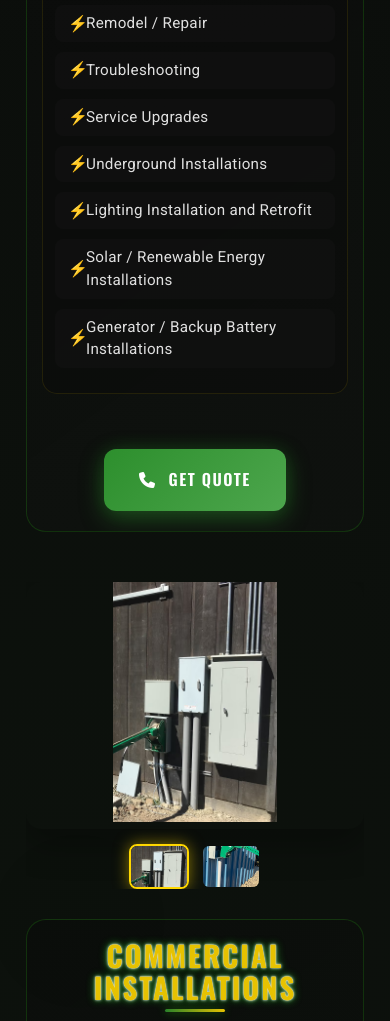
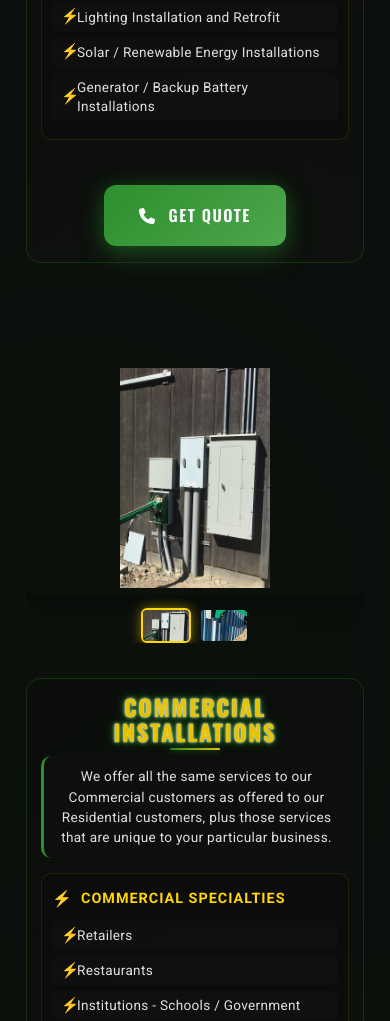
Before and after one commit to timothyjjcrow/roots-power, a website: page index.html in a window 390 px wide. Shown: the part 1847-2868 px from the top of the page. Drawn offline with nearby package versions, Linux system fonts and the light colour scheme.

Commit message:
Enhanced services section: Made more compact, better image proportions, and centered content layout

```diff
--- a/services.css
+++ b/services.css
@@ -1,10 +1,10 @@
 /* ===== SERVICES SECTION REDESIGN ===== */
 .services {
-  padding: 120px 0;
+  padding: 80px 0;
   background: var(--electric-black);
   position: relative;
-  min-height: 100vh;
-  overflow: hidden;
+  min-height: auto;
+  overflow: visible;
 }
 
 /* Section title styling - ensures "Services" title has neon effect */
@@ -15,10 +15,9 @@
   color: var(--electric-green);
   text-transform: uppercase;
   letter-spacing: 4px;
-  text-shadow: 0 0 1px #fff, /* Inner white - further reduced */ 0 0 3px #fff,
-    /* Middle white - further reduced */ 0 0 5px var(--electric-green),
-    /* Inner color - further reduced */ 0 0 10px var(--electric-green); /* Outer color - further reduced */
-  animation: neonFlicker 12s infinite; /* Increased duration from 4s to 12s */
+  text-shadow: 0 0 1px #fff, 0 0 3px #fff, 0 0 5px var(--electric-green),
+    0 0 10px var(--electric-green);
+  animation: neonFlicker 12s infinite;
 }
 
 /* Realistic neon flickering animation for all titles */
@@ -31,24 +30,22 @@
   94%,
   96%,
   100% {
-    text-shadow: 0 0 1px #fff, /* Inner white - further reduced */ 0 0 3px #fff,
-      /* Middle white - further reduced */ 0 0 5px var(--electric-green),
-      /* Inner color - further reduced */ 0 0 10px var(--electric-green); /* Outer color - further reduced */
-    opacity: 0.9; /* Reduced opacity */
+    text-shadow: 0 0 1px #fff, 0 0 3px #fff, 0 0 5px var(--electric-green),
+      0 0 10px var(--electric-green);
+    opacity: 0.9;
   }
 
   20%,
   24%,
   95% {
-    text-shadow: 0 0 1px #fff,
-      /* further reduced */ 0 0 2px var(--electric-green),
-      /* further reduced */ 0 0 4px var(--electric-green); /* further reduced */
-    opacity: 0.65; /* Reduced opacity */
+    text-shadow: 0 0 1px #fff, 0 0 2px var(--electric-green),
+      0 0 4px var(--electric-green);
+    opacity: 0.65;
   }
 
   22% {
     text-shadow: none;
-    opacity: 0.3; /* Reduced opacity */
+    opacity: 0.3;
   }
 }
 
@@ -73,28 +70,29 @@
 }
 
 .service-showcase {
-  margin-bottom: 120px;
-  padding: 0 2rem;
+  margin-bottom: 60px;
+  padding: 15px 2rem;
   width: 100%;
   max-width: 100vw;
-  overflow-x: hidden;
+  overflow: visible;
   box-sizing: border-box;
 }
 
 .service-container {
   display: grid;
-  grid-template-columns: 1fr 1fr;
-  gap: 70px;
+  grid-template-columns: 1fr 1.2fr;
+  gap: 50px;
   align-items: center;
-  max-width: 1200px;
+  max-width: 1400px;
   margin: 0 auto;
-  padding: 0 2rem;
+  padding: 15px 2rem;
   width: 100%;
   box-sizing: border-box;
+  overflow: visible;
 }
 
 .service-showcase.reverse .service-container {
-  grid-template-columns: 1fr 1fr;
+  grid-template-columns: 1.2fr 1fr;
 }
 
 .service-showcase.reverse .service-info {
@@ -109,7 +107,7 @@
   display: flex;
   flex-direction: column;
   justify-content: center;
-  align-items: flex-start;
+  align-items: center;
   width: 100%;
   max-width: 100%;
   background: linear-gradient(
@@ -117,12 +115,14 @@
     rgba(10, 10, 10, 0.4),
     rgba(26, 26, 26, 0.2)
   );
-  padding: 35px 30px;
-  border-radius: 20px;
+  padding: 25px 20px;
+  border-radius: 15px;
   border: 1px solid rgba(57, 255, 20, 0.15);
   position: relative;
-  overflow: hidden;
+  overflow: visible;
   transition: all 0.4s cubic-bezier(0.4, 0, 0.2, 1);
+  margin: 10px 0;
+  text-align: center;
 }
 
 .service-info::before {
@@ -149,102 +149,125 @@
 }
 
 .service-info:hover {
-  transform: translateY(-5px);
+  transform: translateY(-3px);
   border-color: rgba(57, 255, 20, 0.3);
-  box-shadow: 0 15px 35px rgba(0, 0, 0, 0.3), 0 0 25px rgba(57, 255, 20, 0.1);
+  box-shadow: 0 10px 25px rgba(0, 0, 0, 0.2), 0 0 20px rgba(57, 255, 20, 0.1);
 }
 
 .service-title {
   font-family: var(--font-headings);
-  font-size: 2.4rem;
+  font-size: 2rem;
   font-weight: 700;
   color: var(--electric-yellow);
-  margin-bottom: 20px;
+  margin-bottom: 12px;
   line-height: 1.1;
   text-transform: uppercase;
   letter-spacing: 2px;
-  text-shadow: 0 0 1px #fff, /* Inner white - further reduced */ 0 0 3px #fff,
-    /* Middle white - further reduced */ 0 0 5px var(--electric-green),
-    /* Inner color - further reduced */ 0 0 10px var(--electric-green); /* Outer color - further reduced */
-  animation: neonFlicker 16s infinite; /* Increased duration from 7s to 16s */
+  text-shadow: 0 0 1px #fff, 0 0 3px #fff, 0 0 5px var(--electric-green),
+    0 0 10px var(--electric-green);
+  animation: serviceTitleFlicker 16s infinite;
   position: relative;
+}
+
+@keyframes serviceTitleFlicker {
+  0%,
+  19%,
+  21%,
+  23%,
+  25%,
+  94%,
+  96%,
+  100% {
+    text-shadow: 0 0 1px #fff, 0 0 3px #fff, 0 0 5px var(--electric-green),
+      0 0 10px var(--electric-green);
+    opacity: 0.9;
+  }
+
+  20%,
+  24%,
+  95% {
+    text-shadow: 0 0 1px #fff, 0 0 2px var(--electric-green),
+      0 0 4px var(--electric-green);
+    opacity: 0.65;
+  }
+
+  22% {
+    text-shadow: none;
+    opacity: 0.3;
+  }
 }
 
 .service-title::after {
   content: "";
   position: absolute;
-  bottom: -8px;
-  left: 0;
-  width: 60px;
-  height: 3px;
+  bottom: -6px;
+  left: 50%;
+  transform: translateX(-50%);
+  width: 50px;
+  height: 2px;
   background: linear-gradient(
     90deg,
     var(--electric-green),
     var(--electric-yellow)
   );
   border-radius: 2px;
-  box-shadow: 0 0 10px rgba(57, 255, 20, 0.5);
+  box-shadow: 0 0 6px rgba(57, 255, 20, 0.5);
 }
 
 .service-description {
-  font-size: 1.1rem;
+  font-size: 1rem;
   color: var(--text-light);
-  line-height: 1.7;
-  margin-bottom: 25px;
-  padding: 20px 25px;
+  line-height: 1.5;
+  margin-bottom: 15px;
+  padding: 15px 18px;
   background: rgba(16, 16, 16, 0.6);
-  border-radius: 12px;
-  border-left: 4px solid var(--electric-green);
+  border-radius: 10px;
+  border-left: 3px solid var(--electric-green);
   position: relative;
   font-weight: 400;
-}
-
-.service-description::before {
-  content: "💡";
-  position: absolute;
-  top: 15px;
-  right: 20px;
-  font-size: 1.2rem;
-  opacity: 0.7;
 }
 
 .service-list {
   list-style: none;
   padding: 0;
-  margin-bottom: 25px;
+  margin-bottom: 8px;
   background: rgba(10, 10, 10, 0.5);
-  border-radius: 15px;
-  padding: 25px 20px;
+  border-radius: 10px;
+  padding: 16px 15px;
   border: 1px solid rgba(255, 215, 0, 0.1);
+  text-align: left;
+  max-width: 400px;
+  margin-left: auto;
+  margin-right: auto;
 }
 
 .service-list-header {
-  font-size: 1rem;
+  font-size: 0.9rem;
   color: var(--electric-yellow);
   font-weight: 600;
-  margin-bottom: 15px;
+  margin-bottom: 10px;
   text-transform: uppercase;
   letter-spacing: 1px;
   display: flex;
   align-items: center;
-  gap: 10px;
+  gap: 8px;
 }
 
 .service-list-header::before {
   content: "⚡";
-  font-size: 1.2rem;
+  font-size: 1rem;
   color: var(--electric-green);
 }
 
 .service-list li {
-  font-size: 1rem;
+  font-size: 0.9rem;
   color: var(--text-light);
-  margin-bottom: 10px;
-  padding: 8px 15px 8px 35px;
+  margin-bottom: 6px;
+  padding: 5px 10px 5px 26px;
   position: relative;
-  line-height: 1.5;
+  line-height: 1.4;
   transition: all 0.3s ease;
-  border-radius: 8px;
+  border-radius: 6px;
   background: rgba(26, 26, 26, 0.3);
   border: 1px solid transparent;
 }
@@ -253,39 +276,39 @@
   color: var(--text-white);
   background: rgba(57, 255, 20, 0.08);
   border-color: rgba(57, 255, 20, 0.2);
-  transform: translateX(5px);
+  transform: translateX(3px);
 }
 
 .service-list li::before {
   content: "⚡";
   position: absolute;
-  left: 12px;
+  left: 8px;
   top: 50%;
   transform: translateY(-50%);
   color: var(--electric-green);
-  font-size: 1rem;
+  font-size: 0.9rem;
   transition: all 0.3s ease;
 }
 
 .service-list li:hover::before {
   color: var(--electric-yellow);
-  transform: translateY(-50%) scale(1.2);
+  transform: translateY(-50%) scale(1.1);
 }
 
 .service-list li.sub-item {
-  font-size: 0.95rem;
+  font-size: 0.85rem;
   color: var(--text-muted);
-  margin-left: 20px;
-  margin-bottom: 8px;
+  margin-left: 15px;
+  margin-bottom: 4px;
   background: rgba(16, 16, 16, 0.4);
-  padding: 6px 12px 6px 30px;
+  padding: 4px 8px 4px 22px;
 }
 
 .service-list li.sub-item::before {
   content: "→";
   color: var(--electric-yellow);
-  font-size: 0.9rem;
-  left: 10px;
+  font-size: 0.8rem;
+  left: 6px;
 }
 
 .service-list li.sub-item:hover {
@@ -298,22 +321,22 @@
   display: inline-flex;
   align-items: center;
   justify-content: center;
-  gap: 12px;
+  gap: 8px;
   background: linear-gradient(135deg, var(--electric-green) 0%, #4da64d 100%);
   color: var(--text-white);
-  padding: 16px 30px;
-  border-radius: 12px;
+  padding: 12px 24px;
+  border-radius: 8px;
   text-decoration: none;
   font-weight: 600;
   font-family: var(--font-headings);
-  font-size: 1rem;
-  letter-spacing: 1.5px;
+  font-size: 0.9rem;
+  letter-spacing: 1px;
   text-transform: uppercase;
   transition: all 0.3s cubic-bezier(0.4, 0, 0.2, 1);
-  box-shadow: 0 8px 25px rgba(45, 143, 45, 0.4), 0 0 20px rgba(45, 143, 45, 0.2);
+  box-shadow: 0 4px 15px rgba(45, 143, 45, 0.3), 0 0 12px rgba(45, 143, 45, 0.2);
   position: relative;
   overflow: hidden;
-  margin-top: 10px;
+  margin-top: 0;
 }
 
 .service-contact-cta::before {
@@ -337,9 +360,8 @@
 }
 
 .service-contact-cta:hover {
-  transform: translateY(-3px) scale(1.02);
-  box-shadow: 0 12px 35px rgba(45, 143, 45, 0.5),
-    0 0 30px rgba(45, 143, 45, 0.3);
+  transform: translateY(-2px) scale(1.02);
+  box-shadow: 0 8px 25px rgba(45, 143, 45, 0.4), 0 0 20px rgba(45, 143, 45, 0.3);
   background: linear-gradient(135deg, #4da64d 0%, var(--electric-green) 100%);
 }
 
@@ -352,11 +374,10 @@
 
 .service-main-image {
   position: relative;
-  border-radius: 15px;
+  border-radius: 12px;
   overflow: hidden;
-  /* box-shadow: 0 25px 50px rgba(0, 0, 0, 0.5), 0 0 30px rgba(57, 255, 20, 0.1); */
-  box-shadow: 0 15px 35px rgba(0, 0, 0, 0.3); /* Simplified shadow */
-  margin-bottom: 15px;
+  box-shadow: 0 10px 25px rgba(0, 0, 0, 0.3);
+  margin-bottom: 12px;
 }
 
 .service-gallery-main-img {
@@ -370,15 +391,15 @@
 
 .service-thumbnail-strip {
   display: flex;
-  gap: 12px;
+  gap: 8px;
   justify-content: center;
   flex-wrap: wrap;
 }
 
 .service-thumbnail {
-  width: 80px;
-  height: 60px;
-  border-radius: 8px;
+  width: 65px;
+  height: 45px;
+  border-radius: 6px;
   overflow: hidden;
   cursor: pointer;
   border: 2px solid transparent;
@@ -388,12 +409,12 @@
 
 .service-thumbnail.active {
   border-color: var(--electric-yellow);
-  box-shadow: 0 0 15px rgba(255, 215, 0, 0.5);
+  box-shadow: 0 0 12px rgba(255, 215, 0, 0.5);
 }
 
 .service-thumbnail:hover {
   border-color: var(--electric-green);
-  transform: translateY(-3px);
+  transform: translateY(-2px);
 }
 
 .service-thumbnail img {
@@ -401,10 +422,6 @@
   height: 100%;
   object-fit: cover;
   transition: transform 0.3s ease;
-}
-
-.service-thumbnail:hover img {
-  /* Removed transform for performance */
 }
 
 /* Single image layout */
@@ -419,39 +436,50 @@
 /* Responsive Design */
 @media (max-width: 1024px) {
   .service-container {
-    gap: 50px;
-    padding: 0 2rem;
-    max-width: 1000px;
+    grid-template-columns: 1fr 1fr !important;
+    gap: 40px;
+    padding: 15px 2rem;
+    max-width: 1200px;
+  }
+
+  .service-showcase {
+    padding: 15px 15px;
   }
 
   .service-title {
-    font-size: 2.2rem;
+    font-size: 1.8rem;
   }
 
   .service-info {
-    padding: 30px 25px;
+    padding: 22px 18px;
   }
 
   .service-description {
-    padding: 18px 20px;
-    font-size: 1rem;
+    padding: 14px 16px;
+    font-size: 0.95rem;
   }
 
   .service-gallery-main-img {
-    height: 350px;
+    height: 400px;
   }
 }
 
 @media (max-width: 768px) {
+  .services {
+    padding: 60px 0;
+    overflow: visible;
+  }
+
   .service-showcase {
-    padding: 0 15px;
+    padding: 15px 15px;
+    margin-bottom: 50px;
   }
 
   .service-container {
     grid-template-columns: 1fr !important;
-    gap: 40px;
+    gap: 30px;
     text-align: center;
-    padding: 0 1.5rem;
+    padding: 15px 1.5rem;
     max-width: 800px;
   }
 
@@ -467,11 +495,12 @@
   .service-info {
     order: 2;
     align-items: center;
-    padding: 25px 20px;
+    padding: 20px 16px;
+    margin: 10px 0;
   }
 
   .service-title {
-    font-size: 2rem;
+    font-size: 1.6rem;
     text-align: center;
   }
 
@@ -481,20 +510,20 @@
   }
 
   .service-description {
-    font-size: 1rem;
+    font-size: 0.9rem;
     text-align: center;
-    padding: 15px 18px;
+    padding: 12px 15px;
   }
 
   .service-list {
-    padding: 20px 15px;
+    padding: 15px 12px;
     text-align: left;
     max-width: 400px;
-    margin: 0 auto 25px auto;
+    margin: 0 auto 15px auto;
   }
 
   .service-contact-cta {
-    margin: 15px auto 0 auto;
+    margin: 10px auto 0 auto;
   }
 
   .service-gallery-main-img {
@@ -502,59 +531,61 @@
   }
 
   .service-thumbnail {
-    width: 70px;
-    height: 50px;
+    width: 60px;
+    height: 42px;
   }
 }
 
 @media (max-width: 480px) {
   .services {
-    padding: 80px 0;
+    padding: 50px 0;
+    overflow: visible;
   }
 
   .service-showcase {
-    margin: 50px 0;
-    padding: 0 10px;
+    margin: 35px 0;
+    padding: 15px 10px;
   }
 
   .service-container {
-    gap: 30px;
-    padding: 0 1rem;
+    gap: 25px;
+    padding: 15px 1rem;
   }
 
   .service-info {
-    padding: 20px 15px;
+    padding: 16px 14px;
+    margin: 10px 0;
   }
 
   .service-title {
-    font-size: 1.8rem;
+    font-size: 1.4rem;
   }
 
   .service-description {
-    font-size: 0.95rem;
-    padding: 12px 15px;
+    font-size: 0.85rem;
+    padding: 10px 12px;
   }
 
   .service-list {
-    padding: 15px 12px;
+    padding: 12px 10px;
   }
 
   .service-list li {
-    padding: 6px 12px 6px 30px;
-    font-size: 0.95rem;
+    padding: 4px 8px 4px 24px;
+    font-size: 0.85rem;
   }
 
   .service-contact-cta {
-    padding: 14px 25px;
-    font-size: 0.9rem;
+    padding: 10px 20px;
+    font-size: 0.85rem;
   }
 
   .service-gallery-main-img {
-    height: 240px;
+    height: 220px;
   }
 
   .service-thumbnail {
-    width: 60px;
-    height: 45px;
+    width: 50px;
+    height: 35px;
   }
 }
```
Also changed, not shown: styles.css (+42 -1 lines).
